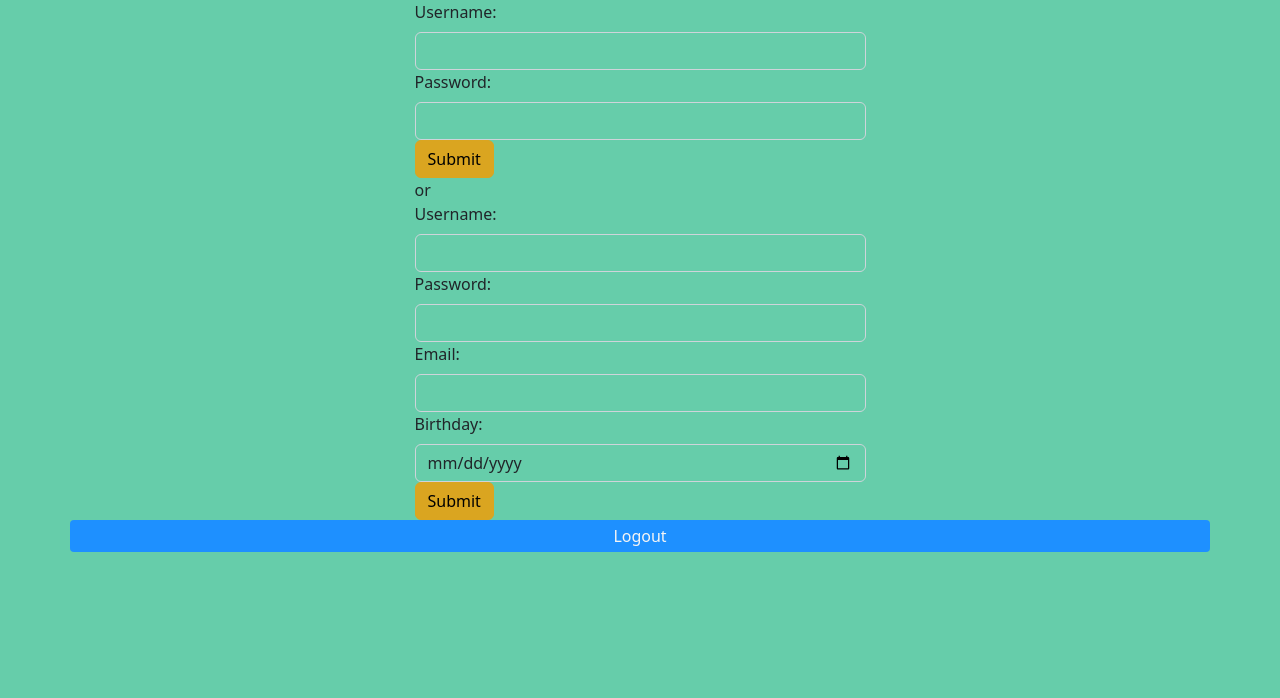
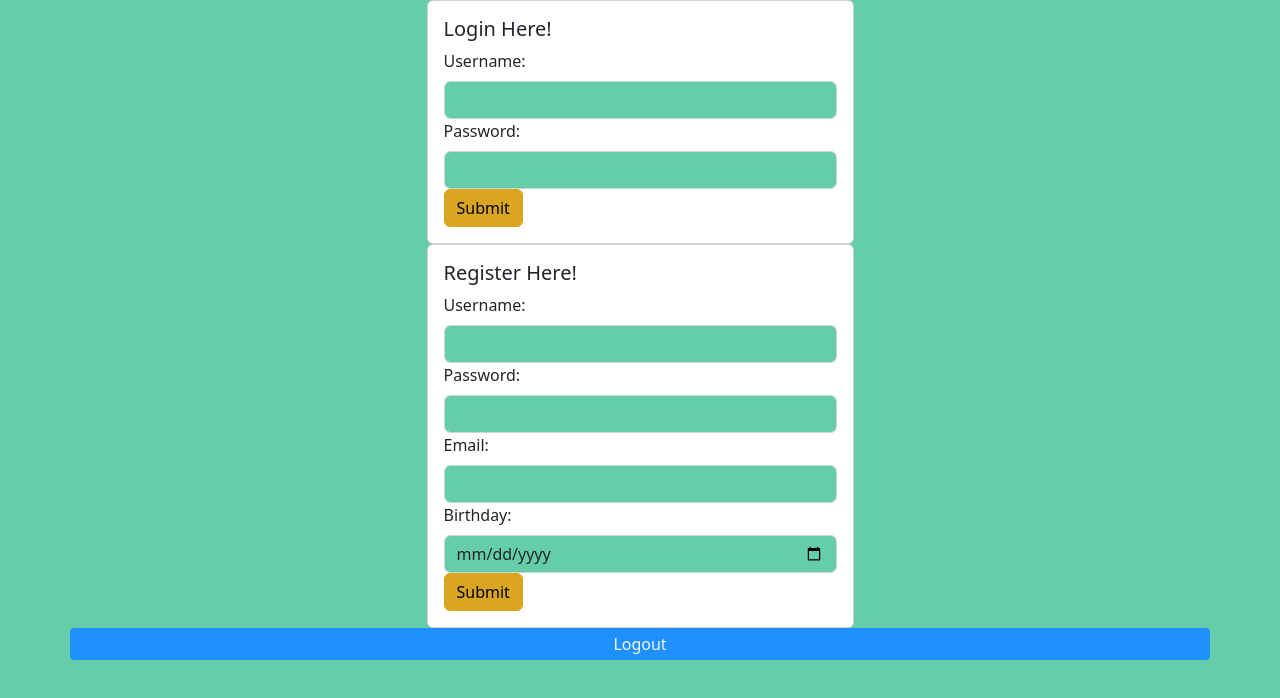
Before and after one commit to justinekape/myFlix-client, a React (Vite) app: page / in a window 1280 px wide. Shown: the top 698 px of the page. Built offline with nearby package versions, Linux system fonts and the light colour scheme.

Commit message:
implementing bootstrao for forms

```diff
--- a/src/components/login-view/login-view.jsx
+++ b/src/components/login-view/login-view.jsx
@@ -1,6 +1,7 @@
 import { useState } from 'react';
-import Button from 'react-bootstrap/Button';
-import Form from 'react-bootstrap/Form';
+// import Button from 'react-bootstrap/Button';
+// import Form from 'react-bootstrap/Form';
+import { Form, Button, Card, CardGroup, Container, Col, Row } from 'react-bootstrap';
 
 export const LoginView = ({ onLoggedIn }) => {
 
@@ -41,6 +42,13 @@ export const LoginView = ({ onLoggedIn }) => {
   };
 
   return (
+    <Container>
+      <Row>
+        <Col>
+        <CardGroup>
+          <Card>
+            <Card.Body>
+              <Card.Title>Login Here!</Card.Title>
               <Form onSubmit={handleSubmit}>
                 <Form.Group controlId='formUsername'>
                   <Form.Label>Username:</Form.Label>
@@ -65,5 +73,11 @@ export const LoginView = ({ onLoggedIn }) => {
                     Submit
                 </Button>
               </Form>
+            </Card.Body>
+          </Card>
+        </CardGroup>
+        </Col>
+      </Row>
+    </Container>
   );
 };
--- a/src/components/main-view/main-view.jsx
+++ b/src/components/main-view/main-view.jsx
@@ -41,7 +41,7 @@ return (
           setUser(user);
           setToken(token);
         }} />
-        or
+
         <SignupView />
       </Col>
       ) : selectedMovie ? (
--- a/src/components/signup-view/signup-view.jsx
+++ b/src/components/signup-view/signup-view.jsx
@@ -1,6 +1,7 @@
 import { useState } from "react";
-import Button from 'react-bootstrap/Button';
-import Form from 'react-bootstrap/Form';
+// import Button from 'react-bootstrap/Button';
+// import Form from 'react-bootstrap/Form';
+import { Form, Button, Card, CardGroup, Container, Col, Row } from 'react-bootstrap';
 
 export const SignupView = () => {
 
@@ -38,6 +39,13 @@ export const SignupView = () => {
   };
 
   return (
+    <Container>
+      <Row>
+        <Col>
+          <CardGroup>
+            <Card>
+              <Card.Body>
+                <Card.Title>Register Here!</Card.Title>
                 <Form onSubmit={handleSubmit}>
                   <Form.Group controlId='formUsername'>
                     <Form.Label>Username:</Form.Label>
@@ -79,52 +87,16 @@ export const SignupView = () => {
                       required
                     />
                   </Form.Group>
+
                   <Button variant='primary' type='submit'>
                     Submit
                   </Button>
                 </Form>
+              </Card.Body>
+            </Card>
+          </CardGroup>
+        </Col>
+      </Row>
+    </Container>
   );
 };
-
-  // return (
-  //   <form>
-  //     <label>
-  //       Username:
-  //       <input
-  //         type="text"
-  //         value={username}
-  //         onChange={(e) => setUsername(e.target.value)}
-  //         required
-  //         minLength="3"
-  //       />
-  //     </label>
-  //     <label>
-  //       Password:
-  //       <input
-  //         type="password"
-  //         value={password}
-  //         onChange={(e) => setPassword(e.target.value)}
-  //         required
-  //       />
-  //     </label>
-  //     <label>
-  //       Email:
-  //       <input
-  //         type="email"
-  //         value={email}
-  //         onChange={(e) => setEmail(e.target.value)}
-  //         required
-  //       />
-  //     </label>
-  //     <label>
-  //       Birthday:
-  //       <input
-  //         type="date"
-  //         value={birthday}
-  //         onChange={(e) => setBirthday(e.target.value)}
-  //         required
-  //       />
-  //     </label>
-  //     <button type="submit" onClick={handleSubmit}>Submit</button>
-  //   </form>
-  // );
```
Also changed, not shown: src/components/signup-view/signup-view.scss (added), 2 other files (tests, documents, lock files or other folders). Lines whose indentation alone changed are shown as unchanged.
